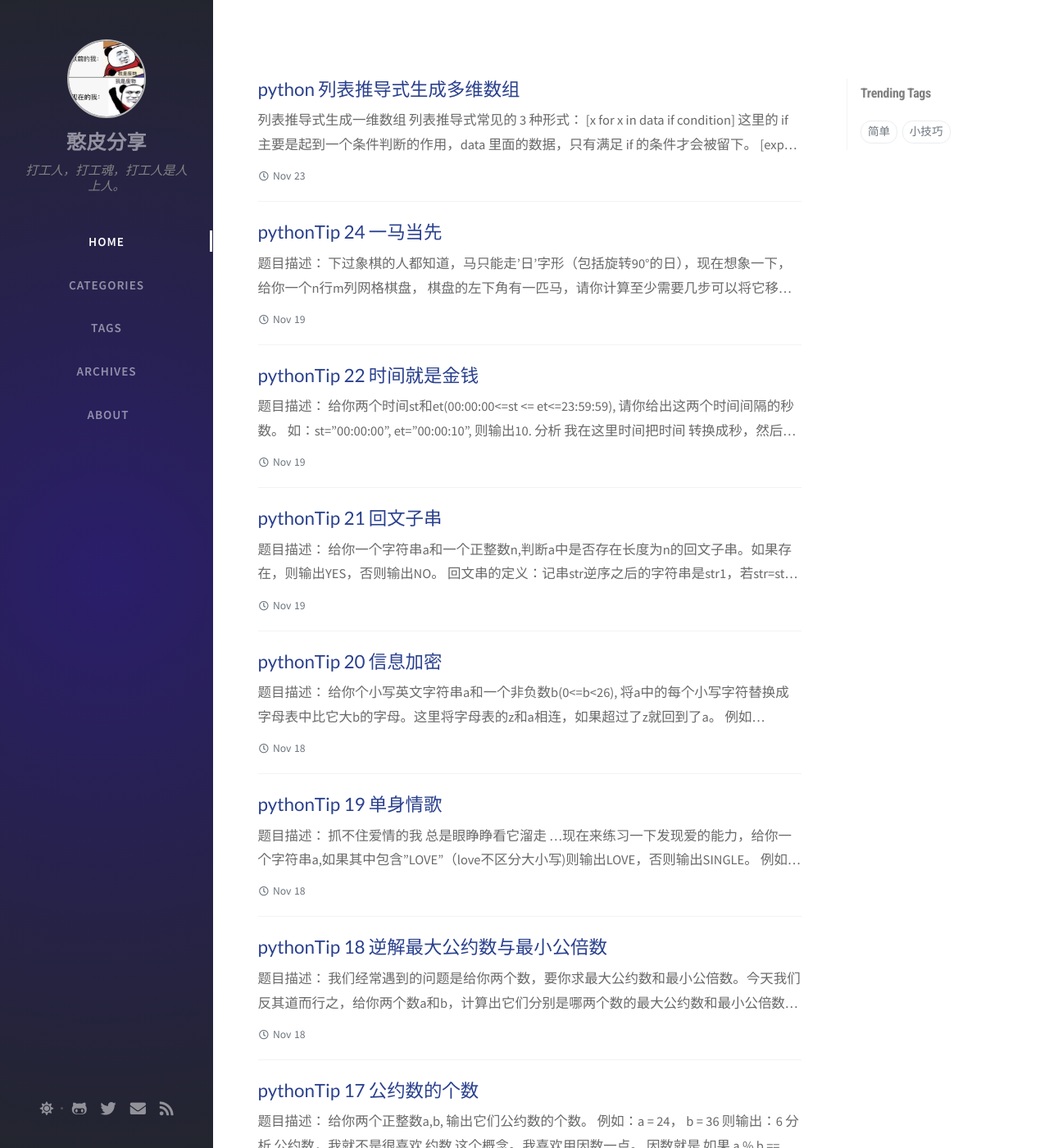
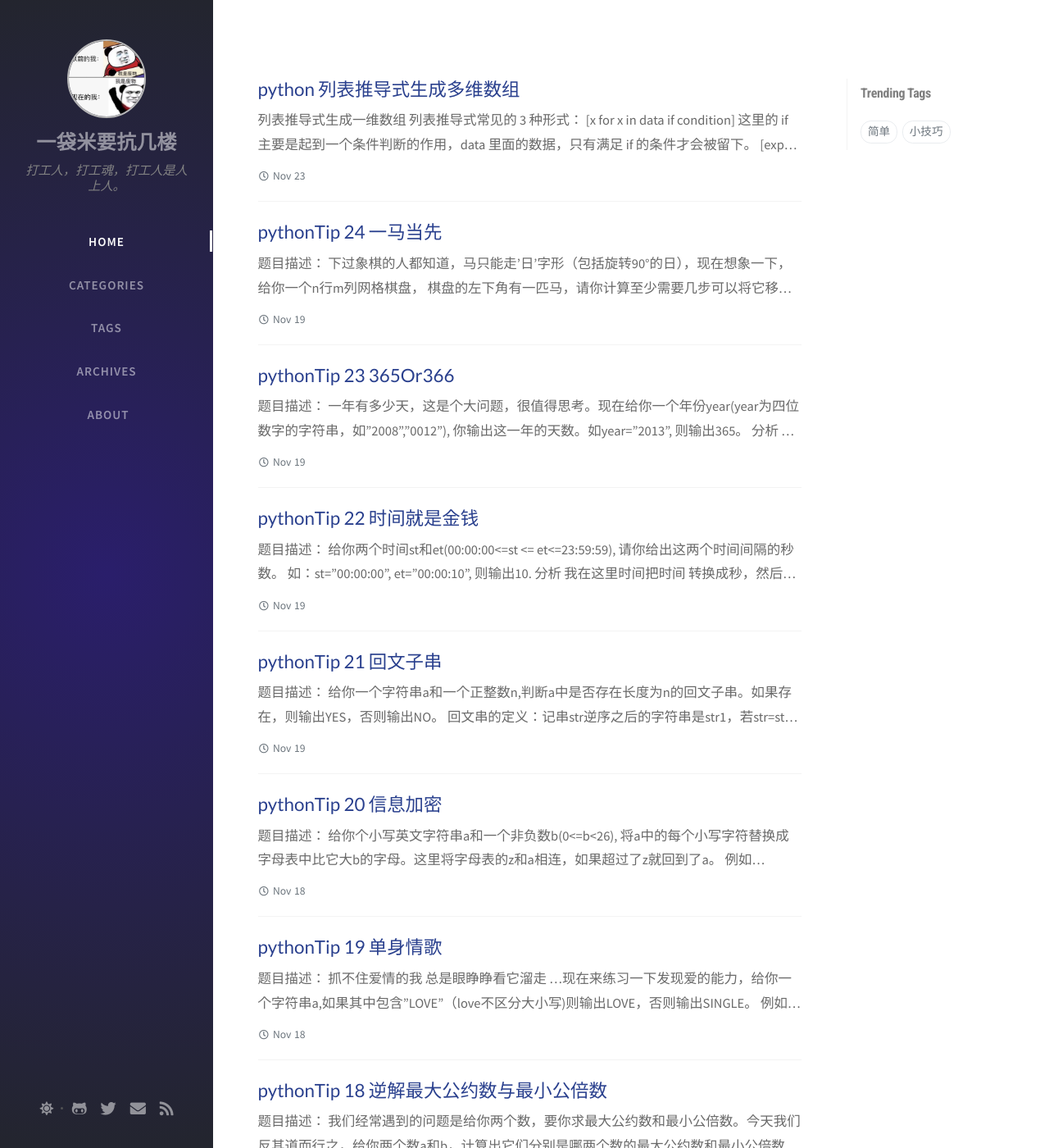
Before and after one commit to gznb/gznb.github.io, a Jekyll site: the page built from index.html, in a window 1280 px wide and 1400 px high. Shown: the whole window at 82% size. Built offline with Jekyll 4.4.1, drawn with Linux system fonts in a browser that asks for light colours; nearby versions of some CDN libraries; the list of posts is cut into pages by our own code; comment, search, counter and statistics services are not loaded; some of the changed text lies outside the part shown.

Commit message:
标题中间空格用横线，网站名称更换

````diff
--- a/_config.yml
+++ b/_config.yml
@@ -8,7 +8,7 @@
 # jekyll-seo-tag settings › https://github.com/jekyll/jekyll-seo-tag/blob/master/docs/usage.md
 #--------------------------
 
-title: 憨皮分享                          # the main title
+title: 一袋米要抗几楼                          # the main title
 
 tagline: 打工人，打工魂，打工人是人上人。  # it will display as the sub-title
 
--- /dev/null
+++ b/_posts/2020-11-19-pythonTip-23-365Or366？.md
@@ -0,0 +1,35 @@
+---
+title: pythonTip 23 365Or366
+author: gznb
+date: 2020-11-19 6:23:44
+categories: [ACM, pythonTip]
+tags: [简单]
+math: true
+---
+
+# 题目描述：
+一年有多少天，这是个大问题，很值得思考。现在给你一个年份year(year为四位数字的字符串，如"2008","0012"), 你输出这一年的天数。如year="2013", 则输出365。
+
+# 分析
+
+一年有365 天还是 366 天，就是判断这一年是否为闰年。
+
+
+1. 如果可以被400整除 那就是闰年
+2. 如果能被4整除且不能被100整除，那就是闰年
+
+
+```python3
+year = int(year)
+
+if year % 100 == 0:
+    if year % 400 == 0:
+        print(366)
+    else:
+        print(365)
+else:
+    if year % 4 == 0:
+        print(366)
+    else:
+        print(365)
+```
````
